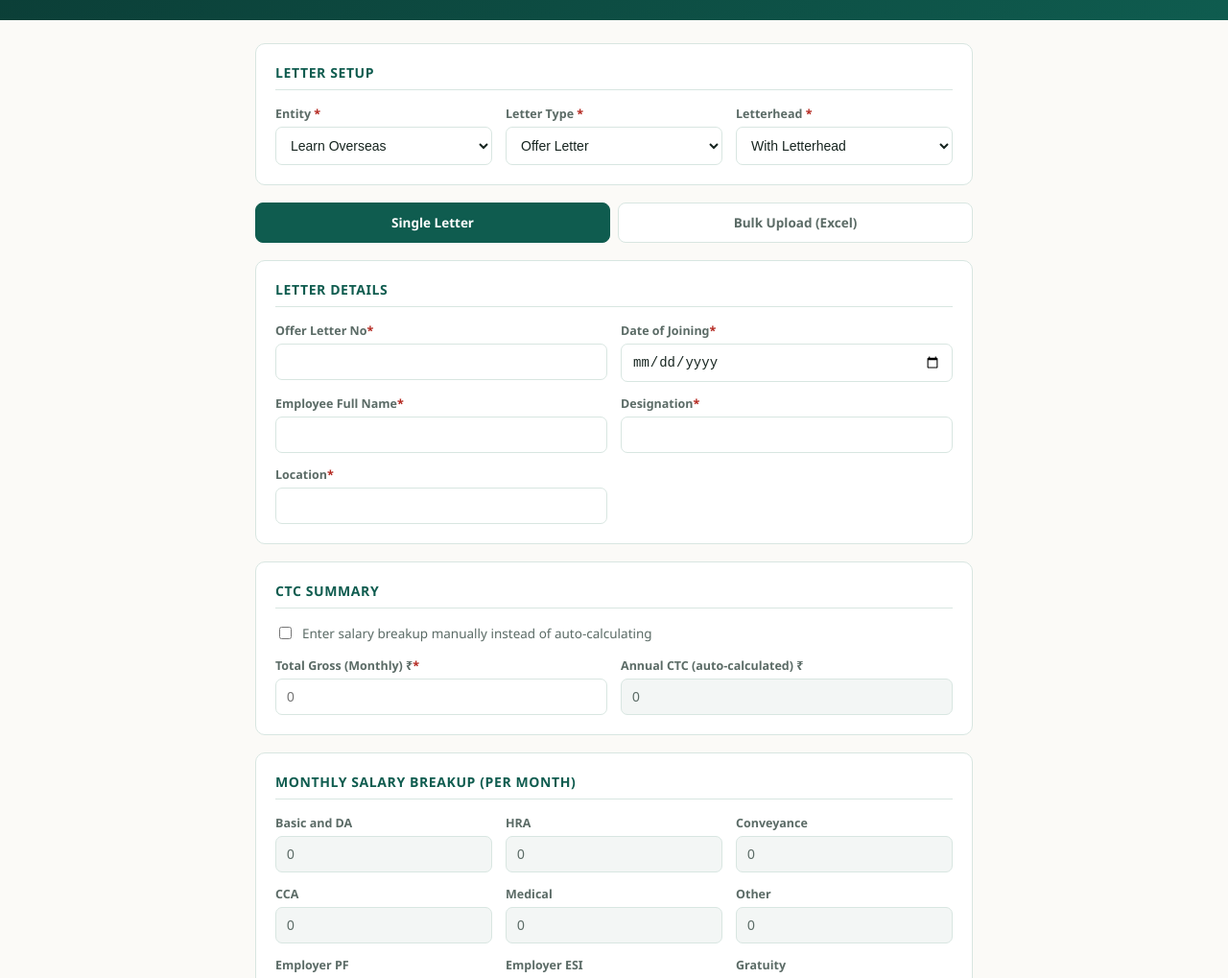
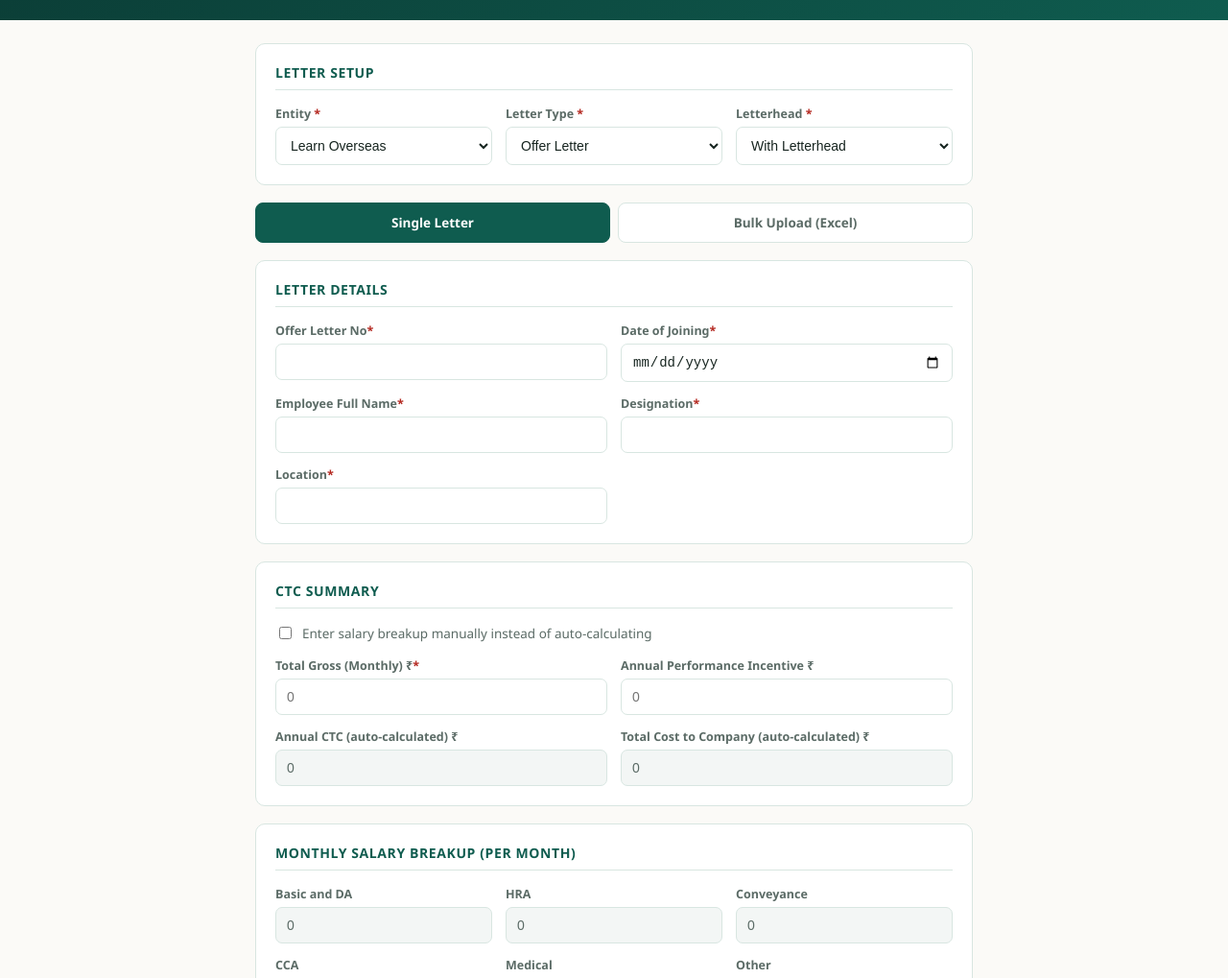
Before and after one commit to gopi27-svg/Learn-Overseas-Letters-Generator, a website: page public/index.html in a window 1280 px wide. Shown: the part 83-1102 px from the top of the page at 96% size. Drawn offline with Linux system fonts and the light colour scheme.

Commit message:
Update index.html

```diff
--- a/public/index.html
+++ b/public/index.html
@@ -168,6 +168,8 @@ const BASE_REQUIRED = [
 ];
 const TOTAL_GROSS_FIELD = { key:'Total_Gross', type:'number', required:true, label:'Total Gross (Monthly) ₹' };
 const ANNUAL_CTC_FIELD = { key:'Annual_CTC', type:'number', required:false, label:'Annual CTC (auto-calculated) ₹' };
+const INCENTIVE_FIELD = { key:'Annual_Performance_Incentive', type:'number', required:false, label:'Annual Performance Incentive ₹' };
+const TOTAL_CTC_FIELD = { key:'Total_Cost_to_Company', type:'number', required:false, label:'Total Cost to Company (auto-calculated) ₹' };
 
 const SALARY_PM_FIELDS = [
   { key:'Basic_and_DA_PM', label:'Basic and DA' },{ key:'HRA_PM', label:'HRA' },
@@ -188,16 +190,19 @@ const SALARY_PA_FIELDS = [
 ].map(f => ({ ...f, type:'number', required:false }));
 
 /* ============== JS MIRROR OF SALARY FORMULA (live preview only) ============== */
-function computeSalaryBreakup(gross){
+function computeSalaryBreakup(gross, annualIncentive){
   gross = Number(gross) || 0;
+  annualIncentive = Number(annualIncentive) || 0;
   const basicDA = gross*0.60, hra = gross*0.15, conveyance = gross*0.04,
         cca = gross*0.02, medical = gross*0.06, other = gross*0.13;
   const pfBase = (gross - hra) * 0.12;
   const employerPF = pfBase > 1800 ? 1800 : pfBase;
   const employerESI = gross <= 21000 ? gross * 0.0075 : 0;
   const gratuity = basicDA * 0.0481;
-  const partOfCTC = gross;
-  const costToCompany = partOfCTC + employerPF + employerESI + gratuity;
+  const partOfCTC = employerPF + employerESI + gratuity;
+  const costToCompany = gross + partOfCTC;
+  const annualCTC = costToCompany * 12;
+  const totalCTC = annualCTC + annualIncentive;
   return {
     Basic_and_DA_PM: basicDA, HRA_PM: hra, Conveyance_PM: conveyance, CCA_PM: cca,
     Medical_PM: medical, Other_PM: other, Employer_PF_PM: employerPF, Employer_ESI_PM: employerESI,
@@ -206,7 +211,9 @@ function computeSalaryBreakup(gross){
     Medical_Allowance_PA: medical*12, Other_Allowance_PA: other*12, Total_Gross_Salary_PA: gross*12,
     Employer_PF_PA: employerPF*12, Employer_ESI_PA: employerESI*12, Gratuity_PA: gratuity*12,
     Part_of_CTC_PA: partOfCTC*12, Cost_to_Company_PA: costToCompany*12,
-    Annual_CTC: costToCompany*12
+    Annual_CTC: annualCTC,
+    Annual_Performance_Incentive: annualIncentive,
+    Total_Cost_to_Company: totalCTC
   };
 }
 
@@ -244,7 +251,9 @@ function renderForm(){
     <div class="toggle-row"><input type="checkbox" id="manualBreakup"> Enter salary breakup manually instead of auto-calculating</div>
     <div class="row two">`;
   html += inputHtml(TOTAL_GROSS_FIELD);
+  html += inputHtml(INCENTIVE_FIELD);
   html += inputHtml(ANNUAL_CTC_FIELD);
+  html += inputHtml(TOTAL_CTC_FIELD);
   html += `</div></div>`;
 
   html += `<div class="card"><h2>Monthly Salary Breakup (Per Month)</h2><div class="grid3">`;
@@ -262,20 +271,25 @@ function renderForm(){
   const manualCheckbox = document.getElementById('manualBreakup');
   const allBreakupKeys = [...SALARY_PM_FIELDS, ...SALARY_PA_FIELDS].map(f => f.key);
   const annualCtcEl = document.getElementById('f_Annual_CTC');
+  const incentiveEl = document.getElementById('f_Annual_Performance_Incentive');
+  const totalCtcEl = document.getElementById('f_Total_Cost_to_Company');
 
   function setBreakupDisabled(disabled){
     allBreakupKeys.forEach(k => { const el = document.getElementById('f_'+k); if (el) el.disabled = disabled; });
     if (annualCtcEl) annualCtcEl.disabled = disabled;
+    if (totalCtcEl) totalCtcEl.disabled = disabled;
   }
 
   function recalc(){
     if (manualCheckbox.checked) return;
-    const computed = computeSalaryBreakup(grossEl.value);
+    const computed = computeSalaryBreakup(grossEl.value, incentiveEl ? incentiveEl.value : 0);
     allBreakupKeys.forEach(k => { const el = document.getElementById('f_'+k); if (el) el.value = Math.round(computed[k]); });
     if (annualCtcEl) annualCtcEl.value = Math.round(computed.Annual_CTC);
+    if (totalCtcEl) totalCtcEl.value = Math.round(computed.Total_Cost_to_Company);
   }
 
   grossEl.addEventListener('input', recalc);
+  if (incentiveEl) incentiveEl.addEventListener('input', recalc);
   manualCheckbox.addEventListener('change', () => { setBreakupDisabled(!manualCheckbox.checked); if (!manualCheckbox.checked) recalc(); });
 
   setBreakupDisabled(true); // auto-calc ON by default
@@ -359,7 +373,8 @@ form.addEventListener('submit', async (e) => {
 
   const fieldDefs = [
     ...(letterType==='offer' ? [OFFER_NO_FIELD] : []),
-    ...BASE_REQUIRED, TOTAL_GROSS_FIELD, ANNUAL_CTC_FIELD, ...SALARY_PM_FIELDS, ...SALARY_PA_FIELDS
+    ...BASE_REQUIRED, TOTAL_GROSS_FIELD, INCENTIVE_FIELD, ANNUAL_CTC_FIELD, TOTAL_CTC_FIELD,
+    ...SALARY_PM_FIELDS, ...SALARY_PA_FIELDS
   ];
   const fields = {};
   fieldDefs.forEach(f => { const el = document.getElementById('f_'+f.key); fields[f.key] = el ? el.value : ''; });
```
